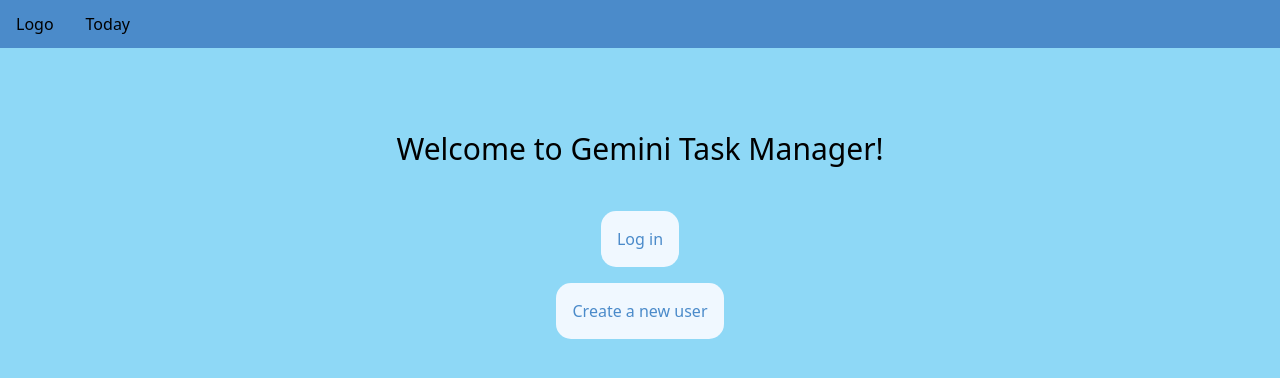
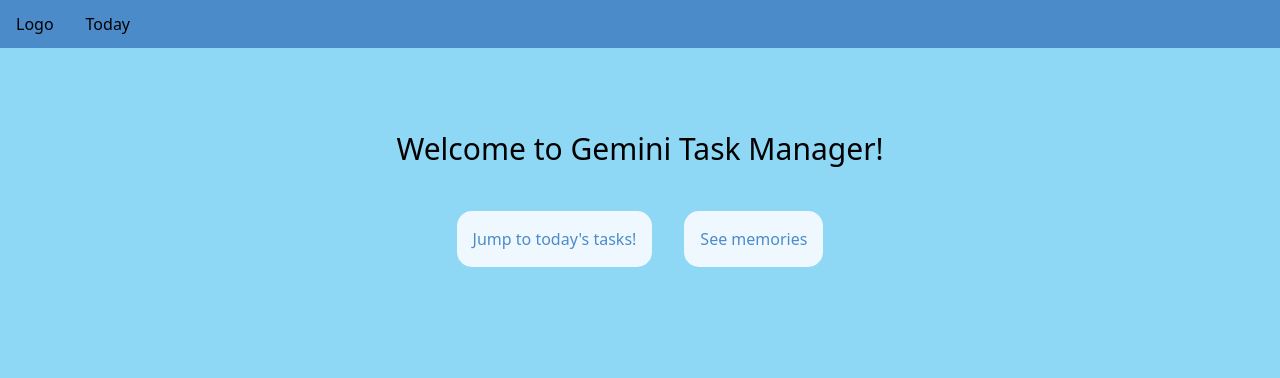
Before and after one commit to boey-kwan/gemini, a React (Vite) app in the folder client/: page / in a window 1280 px wide. Shown: the top 378 px of the page. Built offline with nearby package versions, Linux system fonts and the light colour scheme.

Commit message:
Change home to jump to task page

```diff
--- a/client/src/components/Home.jsx
+++ b/client/src/components/Home.jsx
@@ -1,4 +1,4 @@
-import { useNavigate } from "react-router-dom";
+import { useNavigate, useLocation } from "react-router-dom";
 import { TextField } from '@mui/material'
 import '../App.css';
 
@@ -6,16 +6,25 @@ export default function Home() {
 
   const navigate = useNavigate();
 
+  // Determine the user and the date
+  const location = useLocation();
+  let username = "";
+  if (location.pathname.split('/').length > 2) {
+     username = location.pathname.split('/')[2];
+  }
+  const date = new Date();
+  const dateString = date.toDateString();
+
   return (
 
-    <div className="body row login centered column">
+    <div className="body row login centered">
 
       <h1 className='h1'>Welcome to Gemini Task Manager!</h1>
 
       <br/>
 
-      <button className='button main-button centered' onClick={() => {navigate("/login")}}>Log in</button>
-      <button className='button secondary-button centered' onClick={() => {navigate("/createUser");}}>Create a new user</button>
+      <button className='button main-button' onClick={() => {navigate("/date/"+dateString+"/"+username)}}>Jump to today's tasks!</button>
+      <button className='button secondary-button' onClick={() => {navigate("/createUser");}}>See memories</button>
 
     </div>
   );
```
